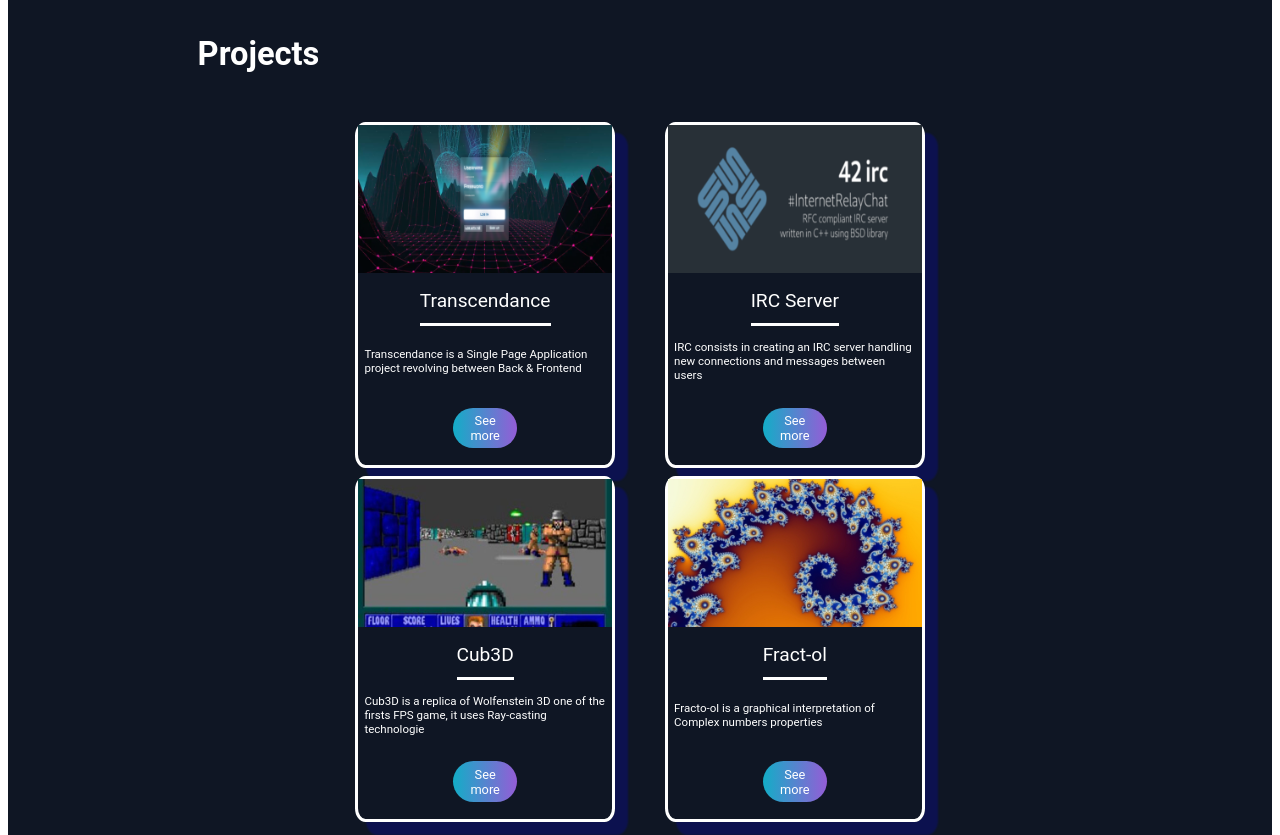
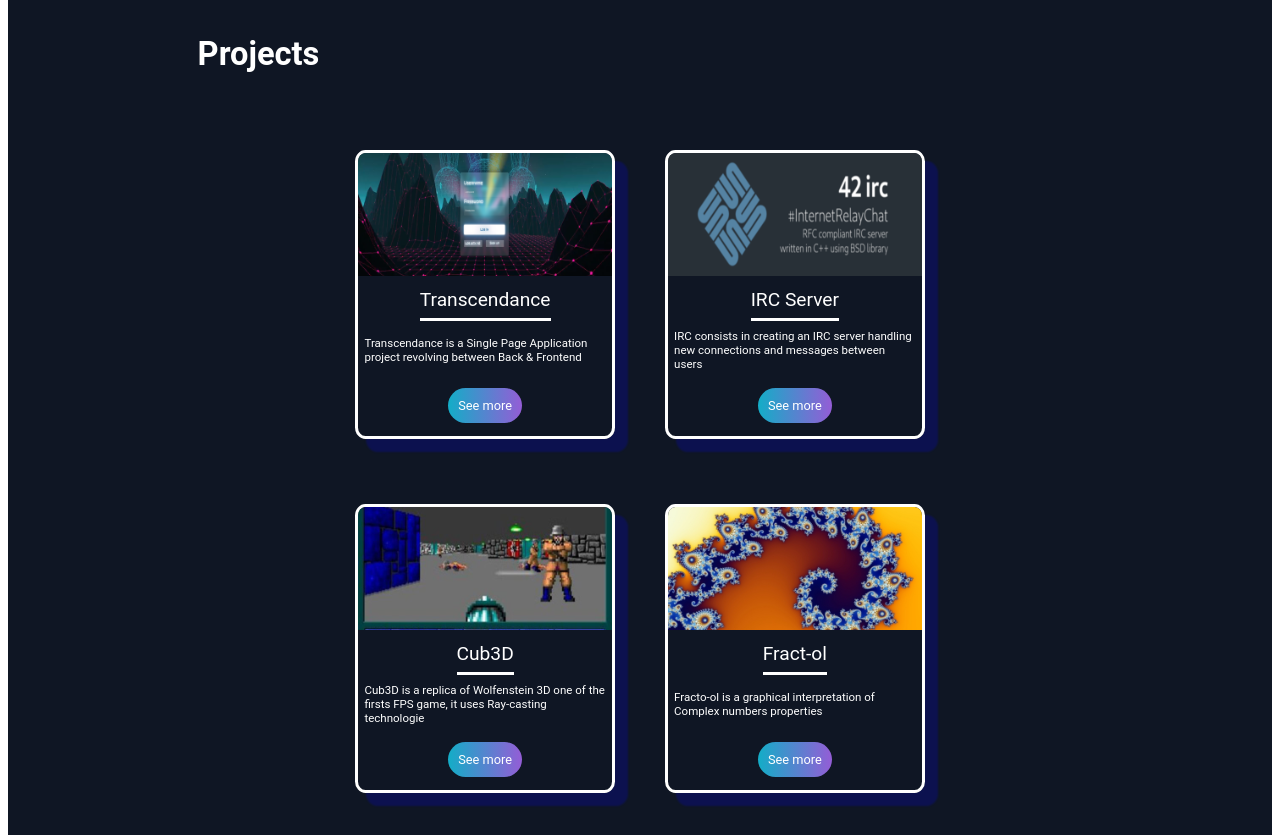
Before and after one commit to Ryad-code/Web_app_v2, a React (Vite) app in the folder front/app/: page / in a window 1280 px wide. Shown: the part 1600-2435 px from the top of the page. Built offline with nearby package versions, Linux system fonts and the light colour scheme; a web font is replaced by a local one.

Commit message:
[FRONT]global_integration

```diff
--- a/front/app/src/components/ProjectPage/Project.tsx
+++ b/front/app/src/components/ProjectPage/Project.tsx
@@ -5,7 +5,7 @@ import {
   ProjectStyle,
   ProjectTitleStyle,
 } from "../../styles/ProjectStyle/Project.style";
-import { ButtonStyle } from "../../styles/HomeStyle/Home.style";
+import { ButtonStyle1 } from "../../styles/HomeStyle/Home.style";
 
 function Project({
   Title,
@@ -22,7 +22,7 @@ function Project({
       <ProjectTitleStyle>{Title}</ProjectTitleStyle>
       <ProjectInfoStyle>{Text}</ProjectInfoStyle>
       <ProjectButtonStyle>
-        <ButtonStyle>See more</ButtonStyle>
+        <ButtonStyle1>See more</ButtonStyle1>
       </ProjectButtonStyle>
     </ProjectStyle>
   );
--- a/front/app/src/styles/HomeStyle/Home.style.ts
+++ b/front/app/src/styles/HomeStyle/Home.style.ts
@@ -48,7 +48,20 @@ export const ButtonStyle = styled.button`
   padding: 2%;
   font-size: 1vw;
   &:hover {
-    font-size: 2vh;
     width: 30%;
   }
+  cursor: pointer;
 `;
+export const ButtonStyle1 = styled.button`
+  background: linear-gradient(90deg, #13adc7 0%, #6978d1 66%, #945dd6 100%);
+  border-radius: 30px;
+  border: none;
+  color: white;
+  margin: 2%;
+  padding: 4%;
+  font-size: 1vw;
+  &:hover {
+    width: 30%;
+  }
+  cursor: pointer;
+`;
--- a/front/app/src/styles/ProjectStyle/Project.style.ts
+++ b/front/app/src/styles/ProjectStyle/Project.style.ts
@@ -15,7 +15,7 @@ export const ProjectRowStyle = styled.div`
 
 export const ProjectStyle = styled.div`
   width: 50%;
-  height: 120%;
+  height: 100%;
   display: flex;
   flex-direction: column;
   align-items: center;
@@ -26,10 +26,12 @@ export const ProjectStyle = styled.div`
     height: 120%;
     border: 2mm solid white;
   }
+  transition: 500ms;
   margin: 4%;
   border-radius: 4%;
   border: 1mm solid white;
   box-shadow: 12px 12px 2px 1px rgba(0, 0, 255, 0.2);
+  overflow: hidden;
 `;
 
 export const ProjectTitleStyle = styled.div`
```
